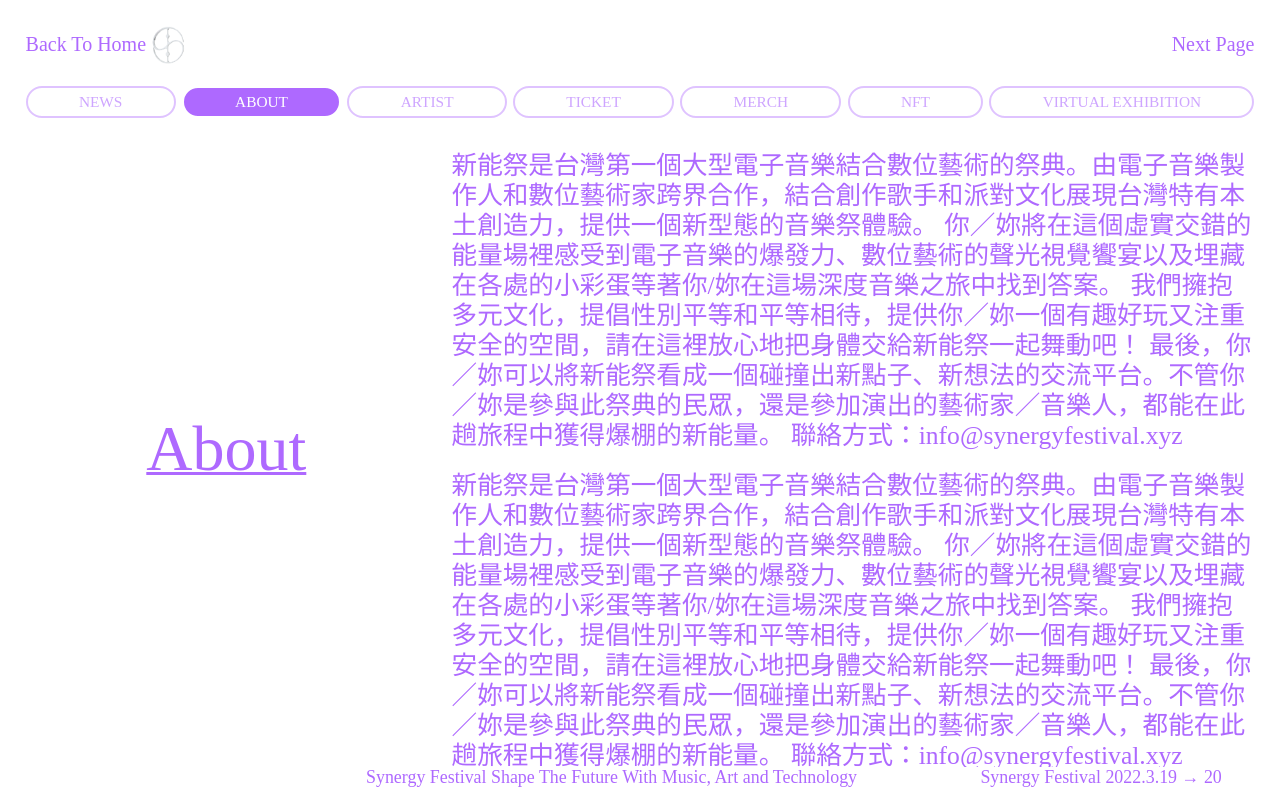
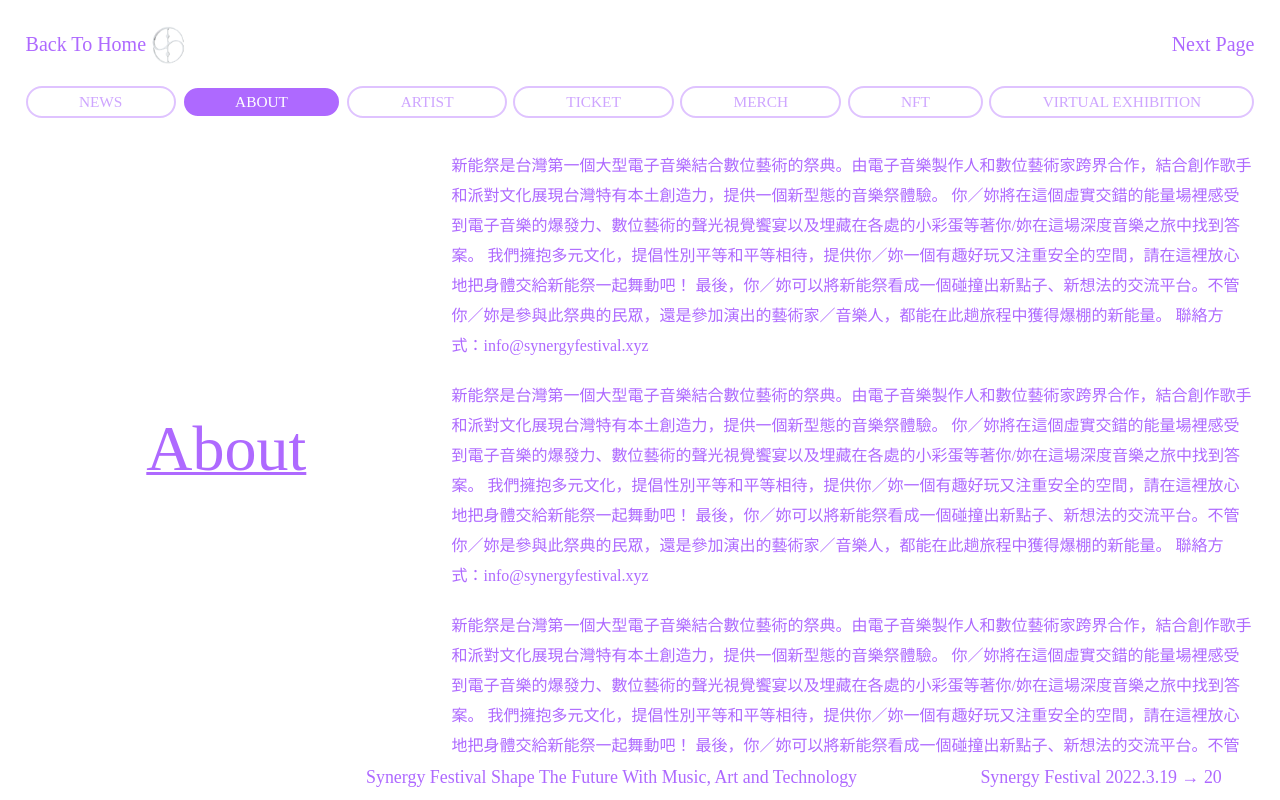
Before and after one commit to synergy-festival/synergy-festival.github.io, a React (Create React App) app: page /about in a window 1280 px wide. Built offline with nearby package versions, Linux system fonts and the light colour scheme; what webfontloader would draw is missing.

Commit message:
change font size

```diff
--- a/src/components/desktop/content.js
+++ b/src/components/desktop/content.js
@@ -48,7 +48,7 @@
     color: #AE69FF;
     line-height: 3rem;
     margin-top: 2rem;
-    font-size: 2vw;
+    font-size: 1.6rem;
     margin-top: ;
 `
 
--- a/src/components/desktop/slogan.js
+++ b/src/components/desktop/slogan.js
@@ -4,7 +4,7 @@
 
 const Div = styled.div`
     width: 100%;
-    height: 100%;
+    height: auto;
     font-size: 1.4vw;
     color: #AE69FF;
 `;
--- a/src/components/mobile/about.js
+++ b/src/components/mobile/about.js
@@ -1,12 +1,11 @@
 import styled   from 'styled-components'
 
 const Div = styled.div`
+    width: 100%;
+    height: 100%
     display: flex;
-    width: 100%;
-    height: 100%;
     justify-content: center;
     align-items: center;
-    font-size: 10vw
 `
 
 
```
